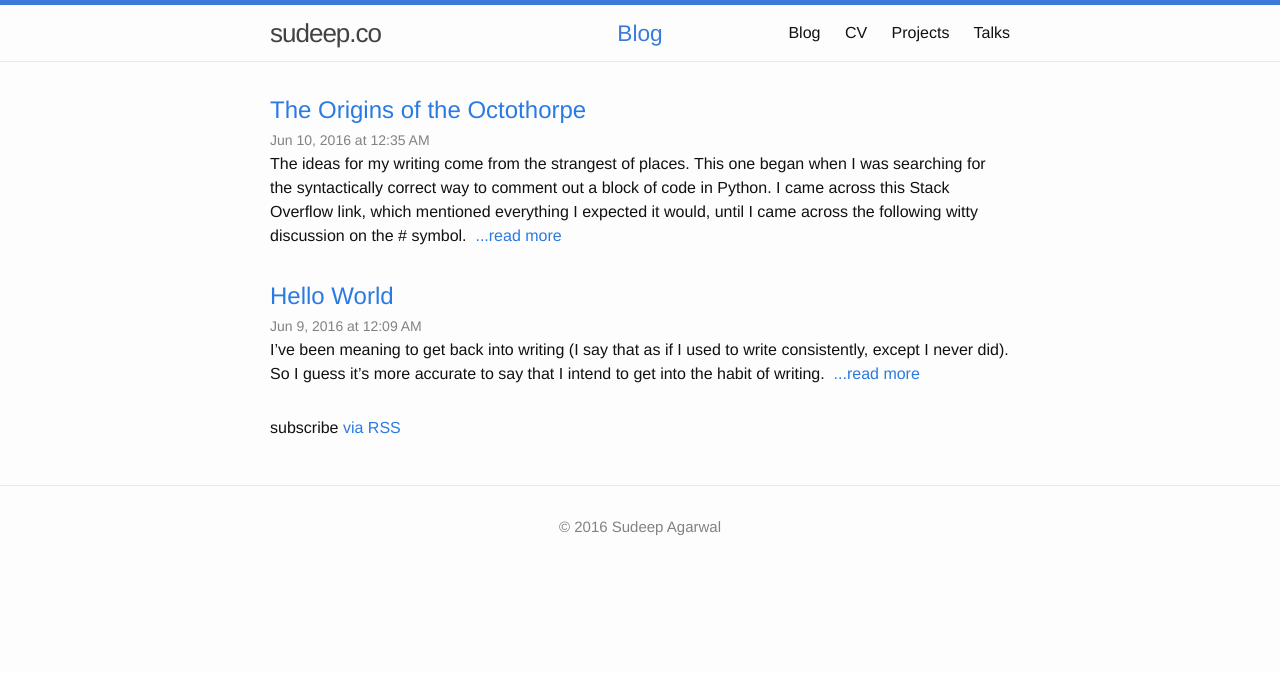
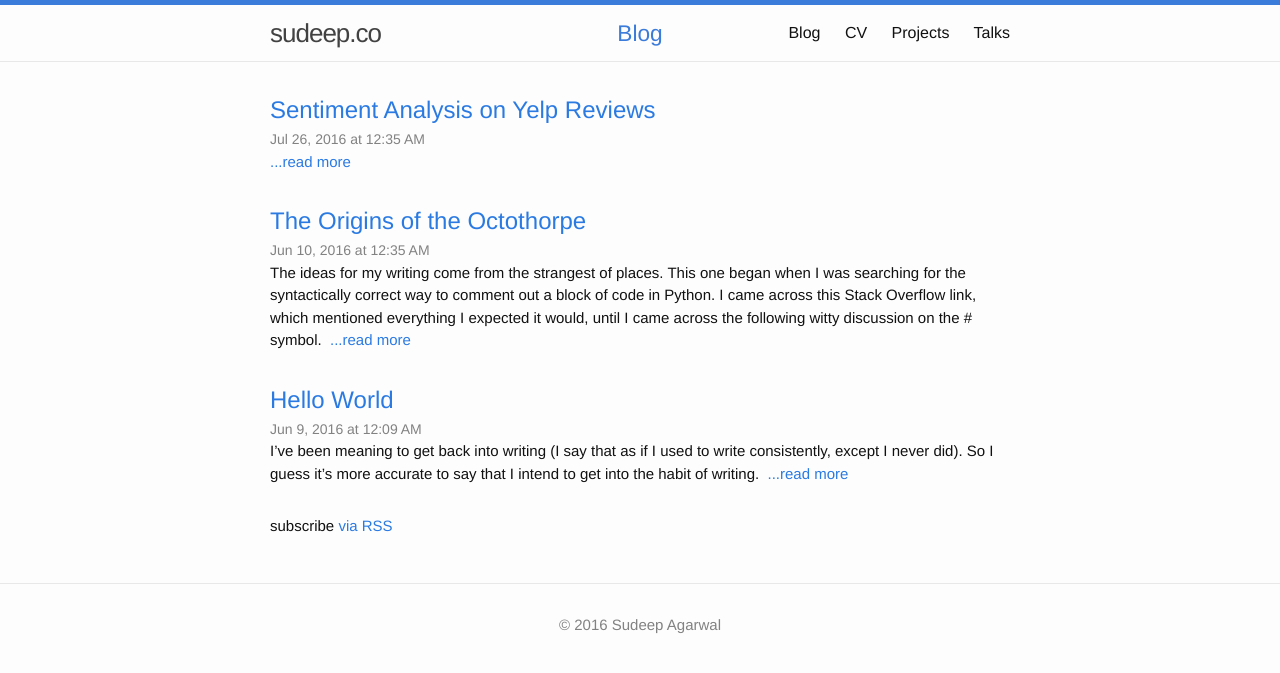
Before and after one commit to sudeepag/sudeep.co, a Jekyll site: the page built from blog.html, in a window 1280 px wide. Shown: the top 673 px of the page. Built offline with Jekyll 4.4.1, drawn with Linux system fonts in a browser that asks for light colours; some of the changed lines change nothing that is shown.

Commit message:
Add post.

````diff
--- /dev/null
+++ b/_posts/2016-07-26-Sentiment-Analysis-on-Yelp Reviews.md
@@ -0,0 +1,155 @@
+---
+title: Sentiment Analysis on Yelp Reviews
+layout: post
+date: 2016-07-26 00:35:00 +GMT
+author: Sudeep Agarwal
+---
+
+![banner](/images/post_images/2016-07-26-Sentiment-Analysis-on-Yelp Reviews/banner.png)
+
+I was looking for public datasets to explore the other day, and I ran into Yelp's dataset from the [Yelp Dataset Challenge](https://www.yelp.com/dataset_challenge). After poking around the data, I realized that it was a treasure trove of data for local businesses -- it had around 2.4GB of data and invaluable information ranging from details like location and opening hours of the businesses, to user reviews about service and quality of food.
+
+There are five different datasets:
+
+- `yelp_academic_dataset_business` contains details about businesses such as opening and closing hours, location, categories, number of reviews, ratings, as well as other attributes ranging from if it takes reservations to if it would be considered 'hipster'.
+
+- `yelp_academic_dataset_checkin` contains all the check-in information at businesses.
+
+- `yelp_academic_dataset_review` contains the reviews for all the businesses, as well as the number of stars associated with the review. It also contains information on whether the review was rated as 'funny', 'useful' or 'cool'.
+
+- `yelp_academic_dataset_tip` contains the user provided tips for the businesses, as well as the number of likes the tip received.
+
+- `yelp_academic_dataset_user` is the user information dataset. It contains information such as how many votes the user got, the number of reviews the user wrote, as well as other information like friends, average ratings and so on.
+
+That is a *lot* of data. I'm getting excited just by the possibility of exploring and learning from all this information. I thought I'd start off by doing something relatively simple - a sentiment analysis on Yelp reviews by training a multinomial naive Bayes classifier.
+
+# What is Sentiment Analysis?
+
+**Sentiment analysis** is 'the process of computationally identifying and categorizing opinions expressed in a piece of text, especially in order to determine whether the writer's attitude towards a particular topic, product, etc., is positive, negative, or neutral.'
+
+Sentiment analysis is often used by businesses to analyze general opinion on social media in an attempt to answer questions like
+
+- How are consumers reacting to our competitor's product?
+- What do customers think of the latest addition to our menu?
+
+It provides a more objective quantification to business intelligence, allowing businesses to gather feedback about their services and improve them iteratively. But how we can leverage Yelp reviews to perform this analysis?
+
+# Breaking Apart the Reviews Dataset
+
+The review dataset contains the following attributes -- `type`, `business_id`, `user_id`, `stars`, `text`, `date` and `votes`. The only information we need to perform the sentiment analysis is the review and its corresponding rating, and so we can ignore the rest of the attributes. The review provides the text to create our features, and the stars give us a numeric tag for these features.
+
+Let's start off by reading the data and processing it into a [pandas](http://pandas.pydata.org) dataframe:
+
+```python
+import pandas as pd
+with open('yelp_academic_dataset_review.json', 'r') as f:
+    data = f.readlines()
+data = map(lambda x: x.rstrip(), data)
+data_json_str = "[" + ','.join(data) + "]"
+df = pd.read_json(data_json_str)
+df[['stars','text']].head(10)
+```
+
+This should output the first ten entries of the dataset, displaying only the `stars` and `text` columns.
+
+<img src="/images/post_images/2016-07-26-Sentiment-Analysis-on-Yelp Reviews/table.png" style="width: 350px;"/>
+
+# Preparing the Data
+
+In machine learning, we usually have a training set and a testing set. The training set is used to train your classifier or model, and improve its ability to make predictions. The testing set is used to objectively measure how well the classifier performs by comparing its output with known results.
+
+Note that if you run `len(df.index)`, you'll realize that there are *2,225,213* rows in your data frame. That's great, but processing all of these reviews can take hours or even days, depending on how powerful your machine is. In this tutorial, we're going to train our classifier with 2000 reviews for our training set, and 2000 for our testing set.
+
+Let's set up the training and testing sets.
+
+```python
+# Generate training data
+train_labels = []
+train_data = df['text'].head(2000).tolist()
+for n in df['stars'].head(2000).as_matrix():
+    res = 'pos' if n > 3 else 'neg'
+    train_labels.append(res)
+
+# Generate testing data
+test_labels = []
+test_data = df['text'].tail(2000).tolist()
+for n in df['stars'].tail(2000).as_matrix():
+    res = 'pos' if n > 3 else 'neg'
+    test_labels.append(res)
+```
+
+The `train_data` and `test_data` contain the text of the reviews while the `train_labels` and `test_labels` contain their corresponding categories. If the review has more than three stars, we label it as positive sentiment, or *pos*. If the review has three or fewer stars, we label it as negative sentiment, or *neg*.
+
+# Building Features
+
+In classification, items are represented by their features. In the case of classifying Yelp reviews, our features will be the words that make up the reviews. We use a 'bag of words' representation, where we build a dictionary using the words from the set and count the number of occurrences of each word. The [scikit-learn](http://scikit-learn.org/stable/) library has several vectorizers to translate a document to feature vectors. The `CountVectorizer` is a handy tool that helps us build up a dictionary of features.
+
+```python
+from sklearn.feature_extraction.text import CountVectorizer
+
+count_vect = CountVectorizer()
+train_counts = count_vect.fit_transform(train_data)
+```
+
+Having the occurrences of each feature is great, but knowing their frequencies within a document is even more insightful. For example, knowing that a word occurs a hundred times in a short document is more insightful than knowing it occurs the same number of times in a much longer document. We can also downscale the weights for common words that appear in multiple documents and are therefore less informative. [TF-IDF](https://en.wikipedia.org/wiki/Tf–idf), or term frequency-inverse document frequency, is a common way to the tag the words with the right weights by looking at the frequency of their occurrence.
+
+```python
+from sklearn.feature_extraction.text import TfidfTransformer
+
+tfidf_transformer = TfidfTransformer()
+train_tfidf = tfidf_transformer.fit_transform(train_counts)
+```
+
+Once we have all the weighted features, the next step is to start training the classifier.
+
+# Training the classifier
+
+The next step is to actually perform the sentiment analysis with this data. There are many ways you can do this, but one of the most suitable and common ways to do this is to use a [multinomial naive Bayes classifier](https://en.wikipedia.org/wiki/Naive_Bayes_classifier#Multinomial_naive_Bayes), which applies Bayes' theorem with the 'naive' assumption of independence between every pair of features to a multinomially distributed dataset.
+
+In scikit-learn, training a multinomial naive Bayes classifier is as simple as a single line of code.
+
+```python
+clf = MultinomialNB().fit(train_tfidf, train_labels)
+```
+
+This fits our data using the categories we labeled the reviews with. We now have a trained classifier!
+
+# Testing our Performance
+
+Remember that testing set we created earlier? It's time to put our classifier to the test using that set.
+
+```python
+test_counts = count_vect.transform(test_data)
+test_tfidf = tfidf_transformer.transform(test_counts)
+predicted = clf.predict(test_tfidf)
+print('%.1f%%' % (np.mean(predicted == test_labels) * 100))
+>> '89.5%'
+```
+
+We're using the classifier that we training to predict what the sentiment of the reviews in the test data is, and comparing that to the actual sentiment that we labelled them as at the start of this tutorial. Turns out that the classifier is correct *89.5%* of the time, which isn't *too* bad for a naive Bayes classifier.
+
+You can also test the classifier you just trained on any text to see how it performs.
+
+```python
+docs = ['this is an awesome review', 'this is a terrible review']
+counts = count_vect.transform(docs)
+tfidf = tfidf_transformer.transform(counts)
+predicted = clf.predict(tfidf)
+for doc, category in zip(docs, predicted):
+    print('%r => %s' % (doc, category))
+>> 'this is an awesome review' => pos
+>> 'this is a terrible review' => neg
+```
+
+# What's Next?
+
+Training a classifier is awesome, but what's even more cool is thinking about the possibilities you can derive from performing sentiment analysis on a dataset to answer questions or derive insights. Here are some examples of questions you can ask yourself:
+
+- Are customers more likely to give positive reviews during breakfast, lunch or dinner?
+- Is there a correlation between how many reviews a business has, and how positive its reviews are?
+- Does the location of a business affect how popular it is?
+
+
+In the next blog post, I'll be answering some of these questions and deriving some interesting insights from the Yelp dataset using the trained classifier.
+
+[Follow me on Twitter for updates.](https://twitter.com/sudeeeeeep)
--- a/_sass/_layout.scss
+++ b/_sass/_layout.scss
@@ -182,6 +182,7 @@
  */
 .page-content {
     padding: $spacing-unit 0;
+    font-size: 15px;
 }
 
 .page-heading {
@@ -257,6 +258,10 @@
         @include media-query($on-laptop) {
             font-size: 18px;
         }
+    }
+
+    code {
+        font: 12px Monaco;
     }
 }
 
````
Also changed, not shown: images/post_images/2016-07-26-Sentiment-Analysis-on-Yelp Reviews/banner.png (added), images/post_images/2016-07-26-Sentiment-Analysis-on-Yelp Reviews/table.png (added).
